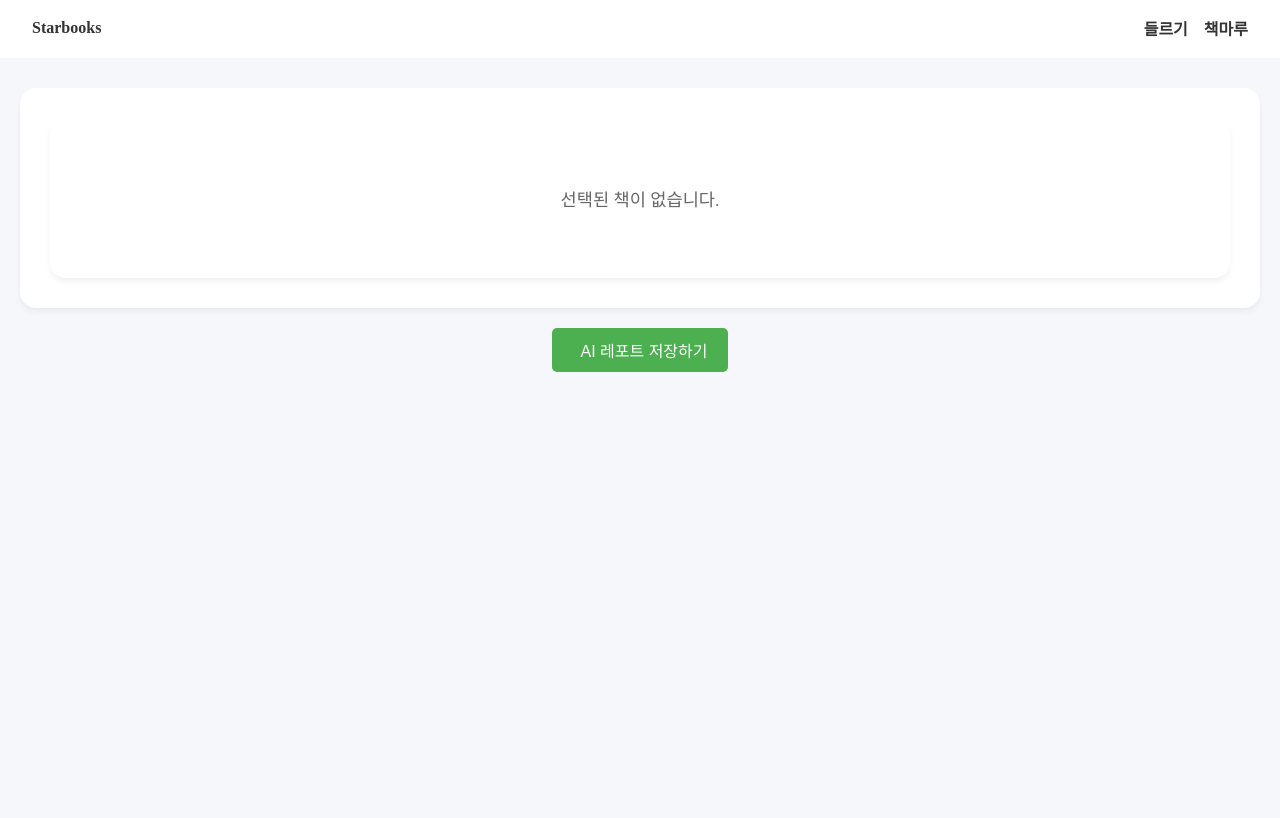
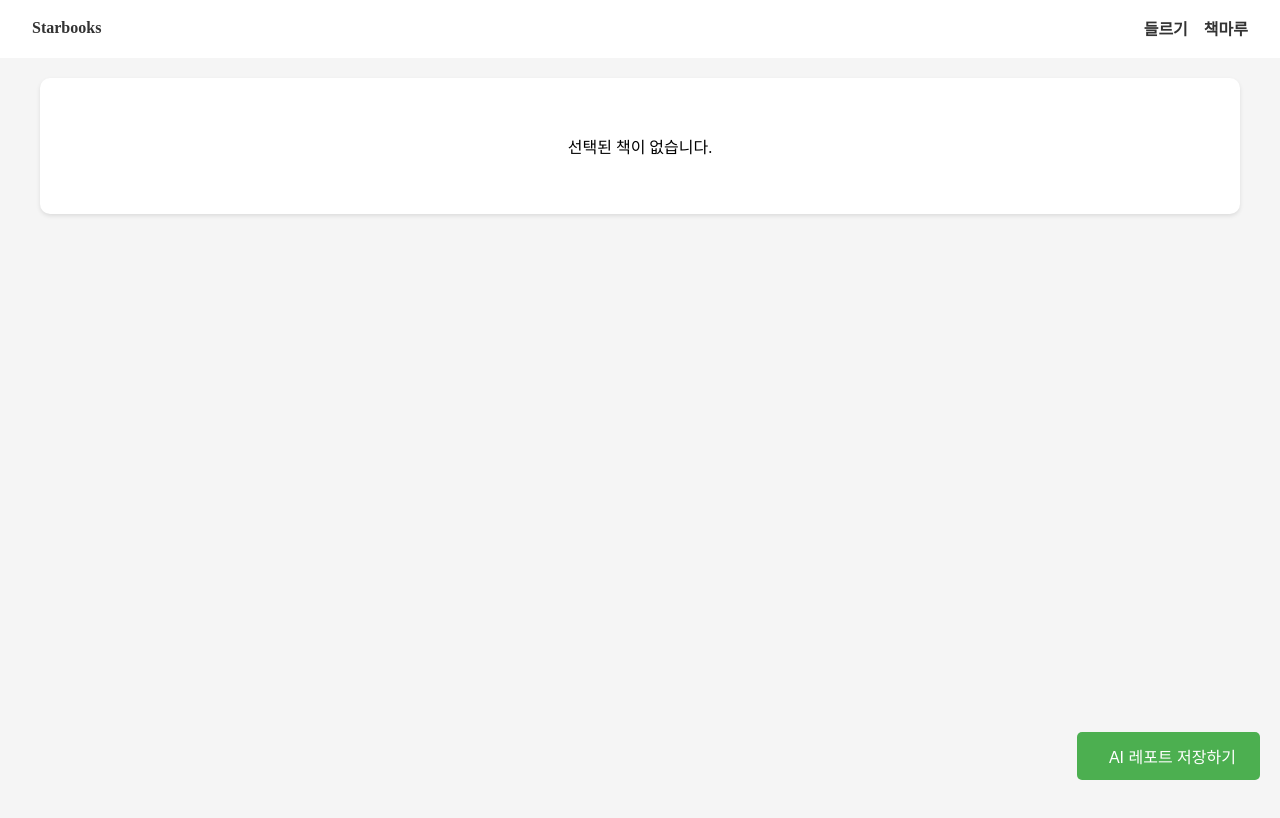
Before and after one commit to g2pwls/checGPT, a Vue app in the folder vue/: page /books/1/ai in a window 1280 px wide. Shown: the top 818 px of the page. Built offline with nearby package versions, Linux system fonts and the light colour scheme; what vue-toast-notification would draw is missing.

Commit message:
못생겼지만 모든 기능 완료라서 커밋

```diff
--- a/vue/src/components/AIMovie.vue
+++ b/vue/src/components/AIMovie.vue
@@ -64,9 +64,14 @@ import axios from 'axios'
 
 export default {
   name: 'AIMovie',
+  props: {
+    book: {
+      type: Object,
+      required: true
+    }
+  },
   data() {
     return {
-      book: {},
       recommendedMovies: [],
       isLoading: true,
       selectedMovie: null,
@@ -86,20 +91,10 @@ export default {
     }
   },
   async created() {
-    await this.loadBookData()
     await this.getMovieRecommendations()
     this.isLoading = false
   },
   methods: {
-    async loadBookData() {
-      try {
-        const bookId = this.$route.params.bookId
-        const response = await axios.get(`http://127.0.0.1:8000/api/books/${bookId}/`)
-        this.book = response.data
-      } catch (error) {
-        console.error('책 정보를 불러오는 데 실패했습니다:', error)
-      }
-    },
     async getMovieRecommendations() {
       try {
         const prompt = `다음 책의 내용을 바탕으로 관련된 영화를 3가지 추천해주세요:
@@ -112,7 +107,7 @@ export default {
 직접 해당 도서의 줄거리를 찾아서 이 책의 내용을 파악한 뒤 이 책의 내용과 밀접하게 관련된 영화 3가지를 추천해 주세요.
 만약 해당 도서가 실제 사건을 바탕으로 한 책이라면,
 해당 도서의 역사적 배경과 일치하는 배경을 가진 영화를 찾고, 그 중 관객 수가 가장 많은 순으로 보여 주세요.
-예를 들어서, 한강 작가의 소년의 온다는 1980년대 광주 민주화 운동을 배경으로 한 책이므로, 관련 영화는 '택시운전사', '변호인', '1987'으로 나와야 합니다.
+예를 들어서, 한강 작가의 소년의 온다 책의 관련 영화는 '택시운전사', '변호인', '1987'으로 나와야 합니다.
 
 다음 형식으로 응답해주세요:
 {
@@ -120,11 +115,11 @@ export default {
     {
       "title": "영화 제목",
       "year": "개봉년도",
-      "description": "영화 설명"
+      "description": "영화 설명",
+      "poster": "포스터 이미지 URL"
     }
   ]
-}
-`
+}`
 
         const response = await axios.post('https://api.openai.com/v1/chat/completions', {
           model: "gpt-4o-mini",
@@ -145,8 +140,8 @@ export default {
         const parsedContent = JSON.parse(content)
         this.recommendedMovies = parsedContent.movies
 
-        // 각 영화의 예고편 검색
-        for (let movie of this.recommendedMovies) {
+        // 각 영화에 대해 유튜브 예고편 검색
+        for (const movie of this.recommendedMovies) {
           await this.searchMovieTrailer(movie)
         }
       } catch (error) {
--- a/vue/src/components/AIMusic.vue
+++ b/vue/src/components/AIMusic.vue
@@ -56,9 +56,14 @@ import axios from 'axios'
 
 export default {
   name: 'AIMusic',
+  props: {
+    book: {
+      type: Object,
+      required: true
+    }
+  },
   data() {
     return {
-      book: {},
       recommendedTracks: [],
       isLoading: true,
       accessToken: null,
@@ -79,21 +84,11 @@ export default {
     }
   },
   async created() {
-    await this.loadBookData()
     await this.getSpotifyToken()
     await this.getMusicRecommendations()
     this.isLoading = false
   },
   methods: {
-    async loadBookData() {
-      try {
-        const bookId = this.$route.params.bookId
-        const response = await axios.get(`http://127.0.0.1:8000/api/books/${bookId}/`)
-        this.book = response.data
-      } catch (error) {
-        console.error('책 정보를 불러오는 데 실패했습니다:', error)
-      }
-    },
     async getSpotifyToken() {
       try {
         const clientId = '21b8d2d1a90940faab04e31992183f98'
@@ -141,7 +136,7 @@ export default {
             content: prompt
           }],
           temperature: 0.7,
-          max_tokens: 1000
+          max_tokens: 500
         }, {
           headers: {
             'Authorization': `Bearer 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`,
@@ -152,7 +147,7 @@ export default {
         const content = response.data.choices[0].message.content
         const parsedContent = JSON.parse(content)
 
-        // Spotify에서 각 트랙 검색 및 정보 가져오기
+        // Spotify에서 각 트랙 검색
         for (const track of parsedContent.tracks) {
           await this.searchSpotifyTrack(track)
         }
--- a/vue/src/views/AIView.vue
+++ b/vue/src/views/AIView.vue
@@ -3,9 +3,17 @@
     <div class="ai-content" ref="aiContent">
       <div class="container">
         <div v-if="book">
-          <book-location :book="book"></book-location>
-    <AIMusic />
-    <AIMovie />
+          <div class="ai-cards">
+            <div class="ai-card">
+              <book-location :book="book"></book-location>
+            </div>
+            <div class="ai-card">
+              <AIMusic :book="book" />
+            </div>
+            <div class="ai-card">
+              <AIMovie :book="book" />
+            </div>
+          </div>
         </div>
         <div v-else class="no-book">
           <p>선택된 책이 없습니다.</p>
@@ -18,7 +26,6 @@
         {{ buttonText }}
       </button>
     </div>
-  </div>  <div class="ai-view">
   </div>
 </template>
 
@@ -144,17 +151,9 @@ export default {
 
 <style scoped>
 .ai-view {
-  padding: 30px 20px;
-  background-color: #f5f7fa;
+  padding: 20px;
   min-height: 100vh;
-}
-
-.ai-content {
-  background: white;
-  border-radius: 16px;
-  padding: 30px;
-  margin-bottom: 20px;
-  box-shadow: 0 4px 6px rgba(0, 0, 0, 0.05);
+  background-color: #f5f5f5;
 }
 
 .container {
@@ -162,43 +161,66 @@ export default {
   margin: 0 auto;
 }
 
+.ai-cards {
+  display: flex;
+  flex-direction: column;
+  gap: 20px;
+  margin-bottom: 20px;
+}
+
+.ai-card {
+  background: white;
+  border-radius: 10px;
+  box-shadow: 0 2px 4px rgba(0, 0, 0, 0.1);
+  overflow: hidden;
+}
+
 .no-book {
   text-align: center;
-  padding: 50px;
-  background-color: white;
-  border-radius: 16px;
-  box-shadow: 0 4px 6px rgba(0, 0, 0, 0.05);
-}
-
-.no-book p {
-  color: #666;
-  font-size: 1.1em;
+  padding: 40px;
+  background: white;
+  border-radius: 10px;
+  box-shadow: 0 2px 4px rgba(0, 0, 0, 0.1);
 }
 
 .action-buttons {
-  margin-top: 20px;
-  text-align: center;
+  position: fixed;
+  bottom: 20px;
+  right: 20px;
+  z-index: 1000;
 }
 
 .save-button {
   background-color: #4CAF50;
   color: white;
   border: none;
-  padding: 10px 20px;
+  padding: 12px 24px;
   border-radius: 5px;
   cursor: pointer;
-  font-size: 16px;
+  font-size: 1rem;
   display: flex;
   align-items: center;
   gap: 8px;
-  margin: 0 auto;
+  transition: background-color 0.3s;
 }
 
 .save-button:hover {
   background-color: #45a049;
 }
 
+.save-button:disabled {
+  background-color: #cccccc;
+  cursor: not-allowed;
+}
+
 .save-button i {
-  font-size: 18px;
+  font-size: 1.2rem;
+}
+
+@media (max-width: 768px) {
+  .save-button {
+    width: 100%;
+    justify-content: center;
+  }
 }
 </style>
```
